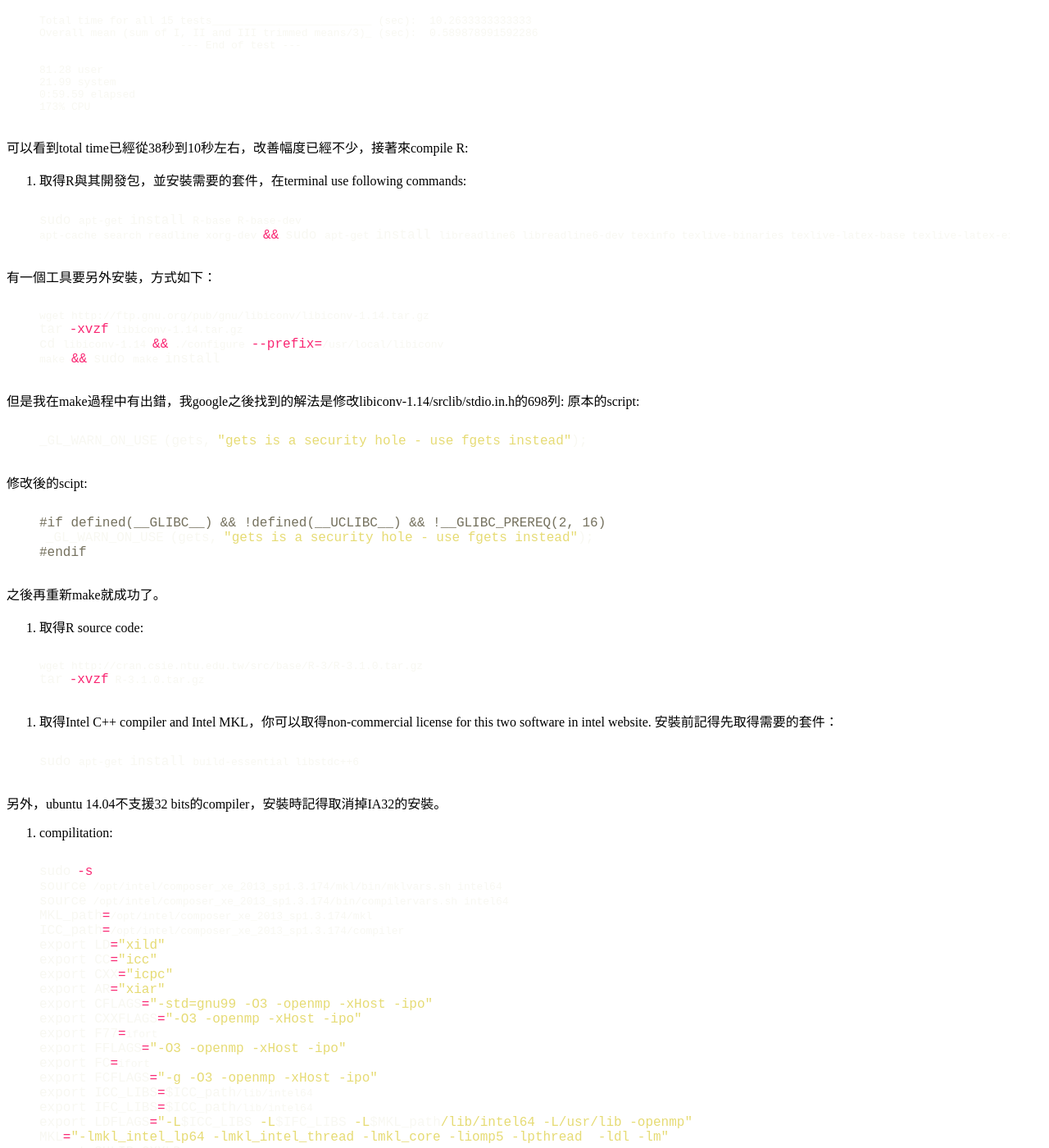
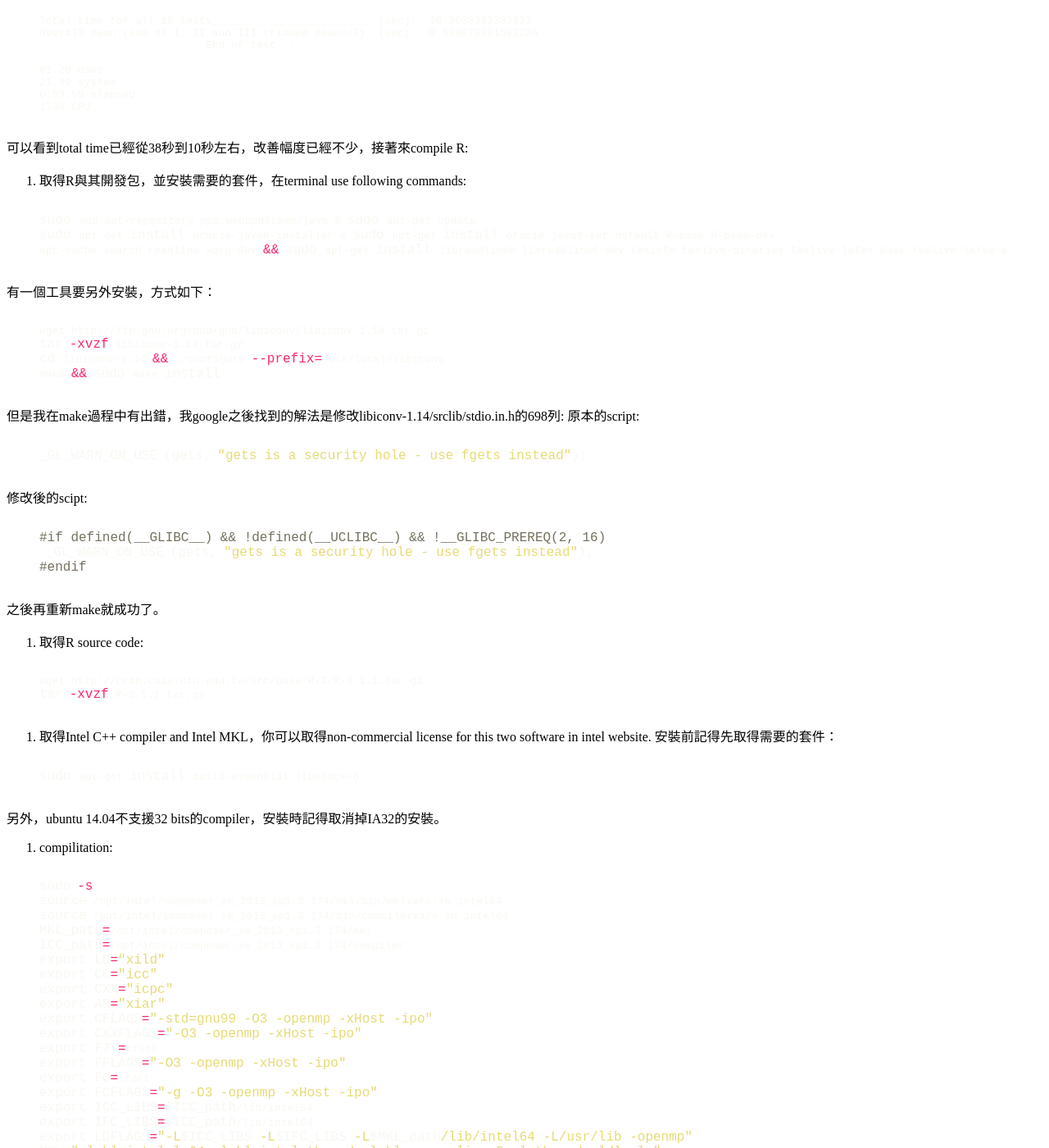
Before and after one commit to chengyucatch/chingchuan-chen.github.com, a Jekyll site: the page built from _posts/2014-05-16-how-to-compile-R-with-mkl.md, in a window 1280 px wide and 1400 px high, scrolled down 1742 px. Shown: the whole window at 82% size. Built offline with Jekyll 4.4.1, drawn with Linux system fonts in a browser that asks for light colours; nearby versions of some CDN libraries; library files that are not in the unit come from our copies; comment, search, counter and statistics services are not loaded; some of the changed text lies outside the part shown.

Commit message:
new post

```diff
--- a/_posts/2014-05-16-how-to-compile-R-with-mkl.md
+++ b/_posts/2014-05-16-how-to-compile-R-with-mkl.md
@@ -126,8 +126,9 @@
 1. 取得R與其開發包，並安裝需要的套件，在terminal use following commands:
 
 {% highlight bash %}
-sudo apt-get install R-base R-base-dev
-apt-cache search readline xorg-dev && sudo apt-get install libreadline6 libreadline6-dev texinfo texlive-binaries texlive-latex-base texlive-latex-extra texlive-fonts-extra openjdk-7-jdk xorg-dev
+sudo add-apt-repository ppa:webupd8team/java & sudo apt-get update
+sudo apt-get install oracle-java8-installer & sudo apt-get install oracle-java8-set-default R-base R-base-dev
+apt-cache search readline xorg-dev && sudo apt-get install libreadline6 libreadline6-dev texinfo texlive-binaries texlive-latex-base texlive-latex-extra texlive-fonts-extra xorg-dev tcl8.6-dev tk8.6-dev libtiff5 libtiff5-dev libjpeg-dev libpng12-dev libcairo2-dev
 {% endhighlight %}
 
 有一個工具要另外安裝，方式如下：
@@ -159,8 +160,8 @@
 2. 取得R source code:
 
 {% highlight bash %}
-wget http://cran.csie.ntu.edu.tw/src/base/R-3/R-3.1.0.tar.gz
-tar -xvzf R-3.1.0.tar.gz
+wget http://cran.csie.ntu.edu.tw/src/base/R-3/R-3.1.1.tar.gz
+tar -xvzf R-3.1.1.tar.gz
 {% endhighlight %}
 
 3. 取得Intel C++ compiler and Intel MKL，你可以取得non-commercial license for this two software in intel website. 安裝前記得先取得需要的套件：
@@ -192,12 +193,12 @@
 export ICC_LIBS=$ICC_path/lib/intel64
 export IFC_LIBS=$ICC_path/lib/intel64
 export LDFLAGS="-L$ICC_LIBS -L$IFC_LIBS -L$MKL_path/lib/intel64 -L/usr/lib -openmp"
-MKL="-lmkl_intel_lp64 -lmkl_intel_thread -lmkl_core -liomp5 -lpthread  -ldl -lm"
+MKL="-lmkl_intel_lp64 -lmkl_intel_thread -lmkl_core -liomp5 -lpthread -ldl -lm"
 export SHLIB_CXXLD=icpc
 export SHLIB_LDFLAGS="-shared -fPIC"
 export SHLIB_CXXLDFLAGS="-shared -fPIC"
 
-./configure --with-blas="-L$MKL_path/lib/intel64 ${MKL}" --with-lapack --enable-R-shlib --enable-BLAS-shlib --with-x --enable-memory-profiling
+./configure --with-blas="-L$MKL_path/lib/intel64 ${MKL}" --with-lapack="-L$MKL_path/lib/intel64 ${MKL}" --enable-R-shlib --enable-BLAS-shlib --with-x --enable-memory-profiling --with-tcl-config=/usr/lib/tcl8.6/tclConfig.sh --with-tk-config=/usr/lib/tk8.6/tkConfig.sh --enable-byte-compiled-packages
 make
 make install
 {% endhighlight %}
```
